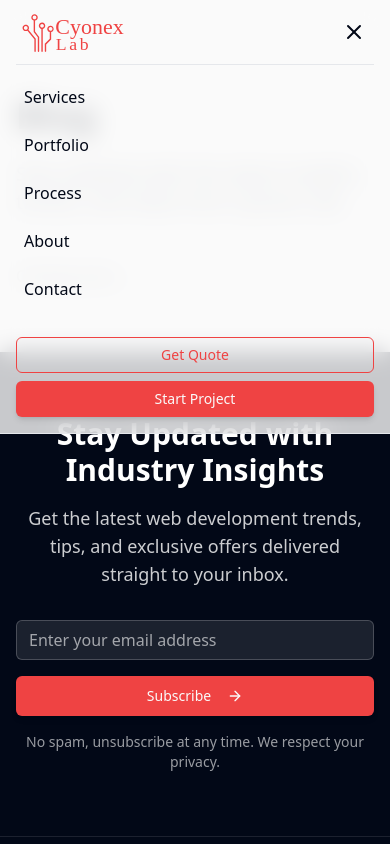
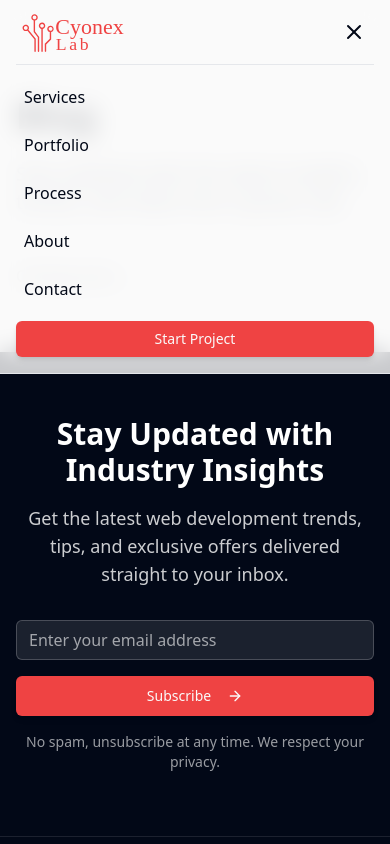
Before and after one commit to Rigwe19/red-quote-flow-26690, a React (Vite) app: page /blog in a window 390 px wide. Both pictures are taken after a click on the button 354 px from the left and 32 px from the top of the page. Shown: the top 844 px of the page. Built offline with nearby package versions, Linux system fonts and the light colour scheme.

Commit message:
Visual edit in Lovable

```diff
--- a/src/components/Header.tsx
+++ b/src/components/Header.tsx
@@ -57,15 +57,8 @@ const Header = () => {
               {navItems.map(item => <a key={item.name} href={item.href} className="text-foreground hover:text-primary transition-colors duration-200 px-2 py-1" onClick={() => setIsMenuOpen(false)}>
                   {item.name}
                 </a>)}
-              <div className="flex flex-col space-y-2 pt-4">
-                <Button variant="outline" size="sm" onClick={() => {
-              document.getElementById('quote')?.scrollIntoView({
-                behavior: 'smooth'
-              });
-              setIsMenuOpen(false);
-            }}>
-                  Get Quote
-                </Button>
+              <div className="flex flex-col space-y-2 pt-0 rounded-none">
+
                 <Button variant="hero" size="sm" onClick={() => {
               document.getElementById('quote')?.scrollIntoView({
                 behavior: 'smooth'
```
